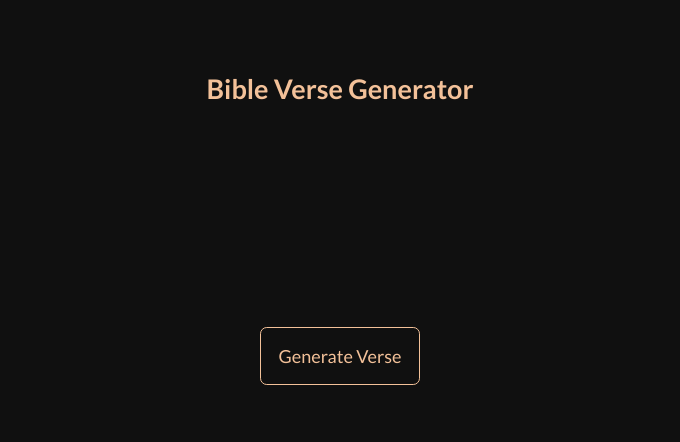
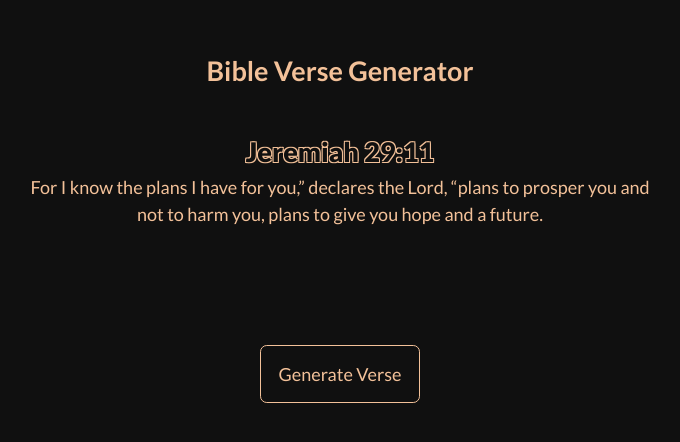
Before and after one commit to mattchastain/Bible-Verse-Generator, a React (Vite) app: page / in a window 1280 px wide. Shown: the part 172-614 px from the top of the page, without its empty margins (300-980 px from the left). Built offline with nearby package versions, Linux system fonts and the light colour scheme.

Commit message:
add default verse

```diff
--- a/src/features/GenerateVerse.jsx
+++ b/src/features/GenerateVerse.jsx
@@ -2,7 +2,7 @@ import { useState } from 'react';
 import { verses } from '../verses/hopeful_verses.js';
 
 export default function GenerateVerse() {
-	const [verse, setVerse] = useState({});
+	const [verse, setVerse] = useState({reference: verses[0].reference, text: verses[0].text});
 	const getRandomVerse = () => {
 		const randomIndex = Math.floor(Math.random() * verses.length);
 		const verse = verses[randomIndex];
```
